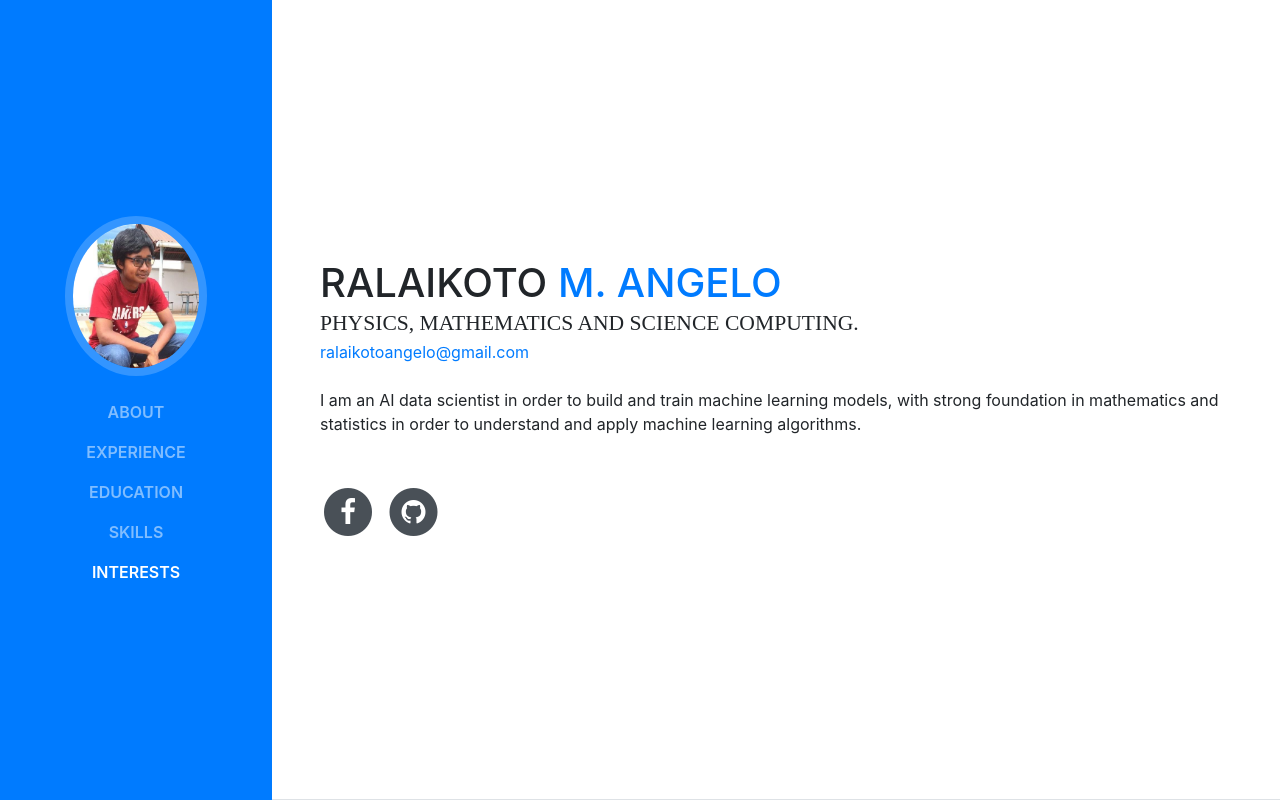
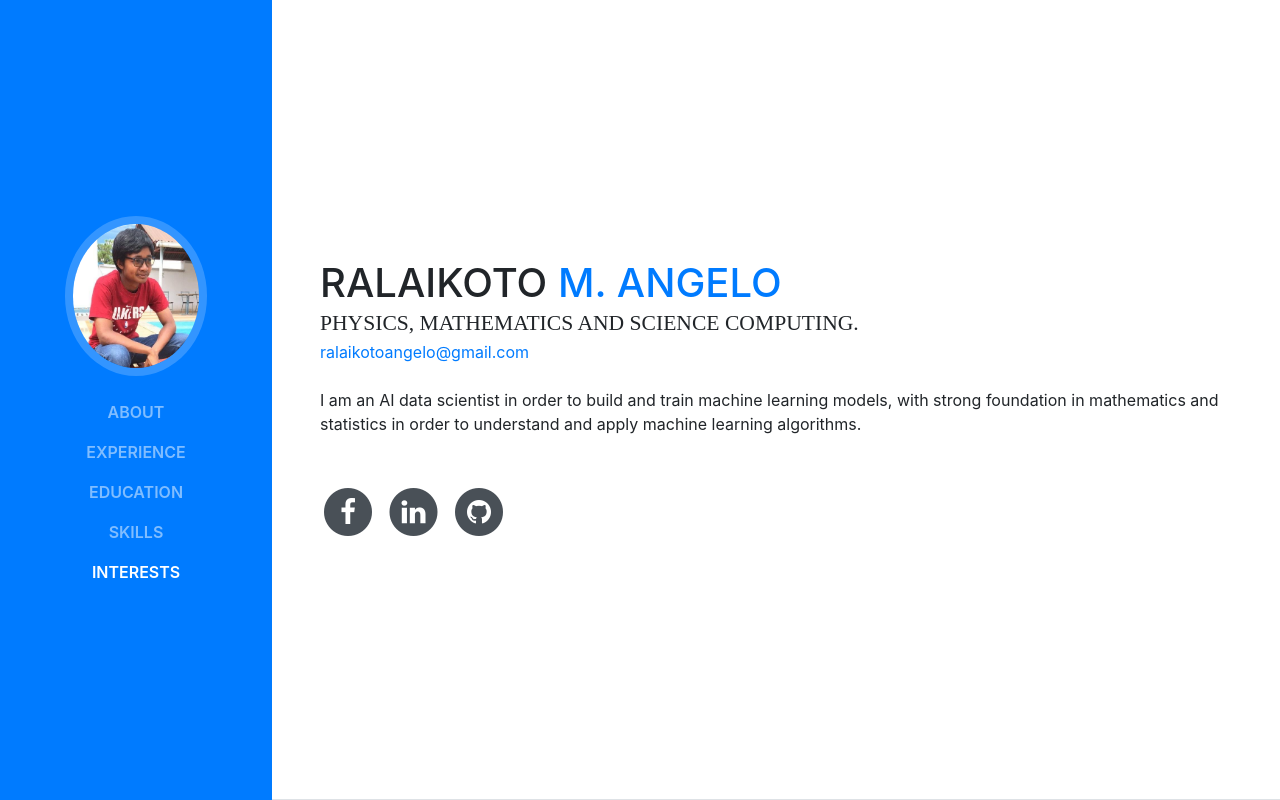
Before and after one commit to RalAngelo/RalAngelo.github.io, a website with bundled scripts: page index.html in a window 1280 px wide. Shown: the top 800 px of the page. Built offline with nearby package versions, Linux system fonts and the light colour scheme; a web font is replaced by a local one.

Commit message:
Linked In

```diff
--- a/index.html
+++ b/index.html
@@ -80,6 +80,14 @@
                 <span class="fa-stack fa-lg">
                   <i class="fa fa-circle fa-stack-2x"></i>
                   <i class="fa fa-facebook fa-stack-1x fa-inverse"></i>
+                </span>
+              </a>
+            </li>
+            <li class="list-inline-item">
+              <a href="https://www.linkedin.com/in/angelo-ralaikoto-7a7448282">
+                <span class="fa-stack fa-lg">
+                  <i class="fa fa-circle fa-stack-2x"></i>
+                  <i class="fa fa-linkedin fa-stack-1x fa-inverse"></i>
                 </span>
               </a>
             </li>
```
